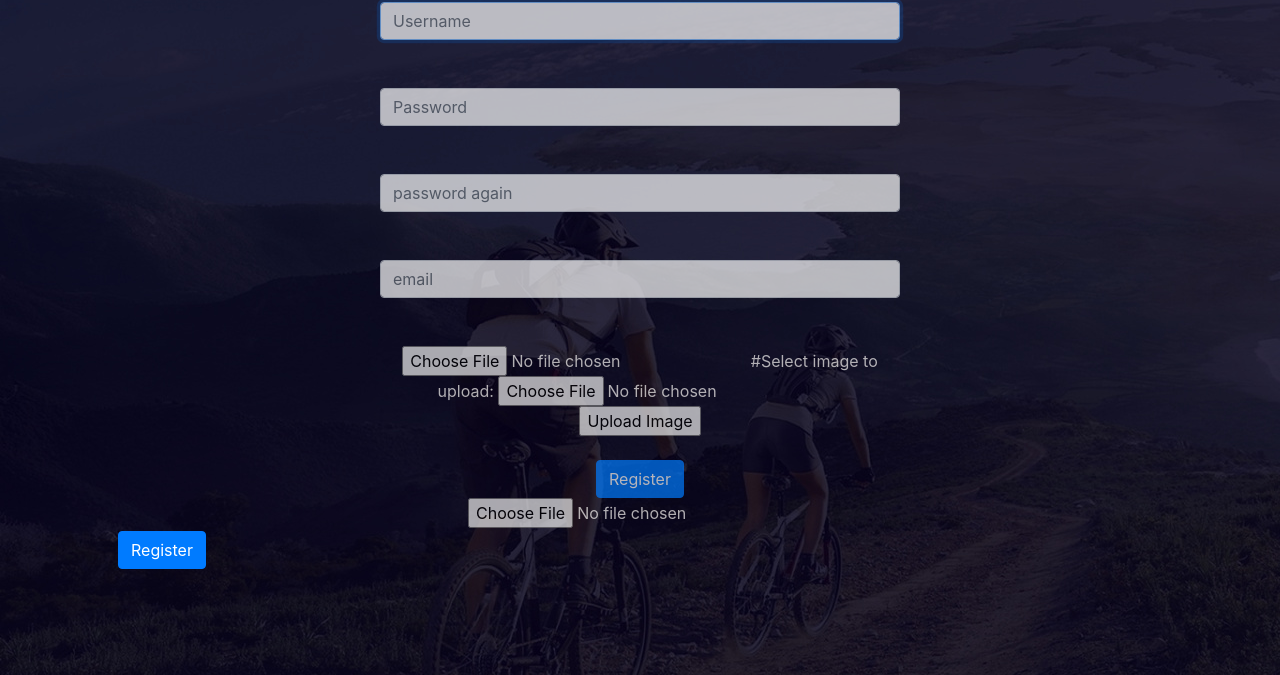
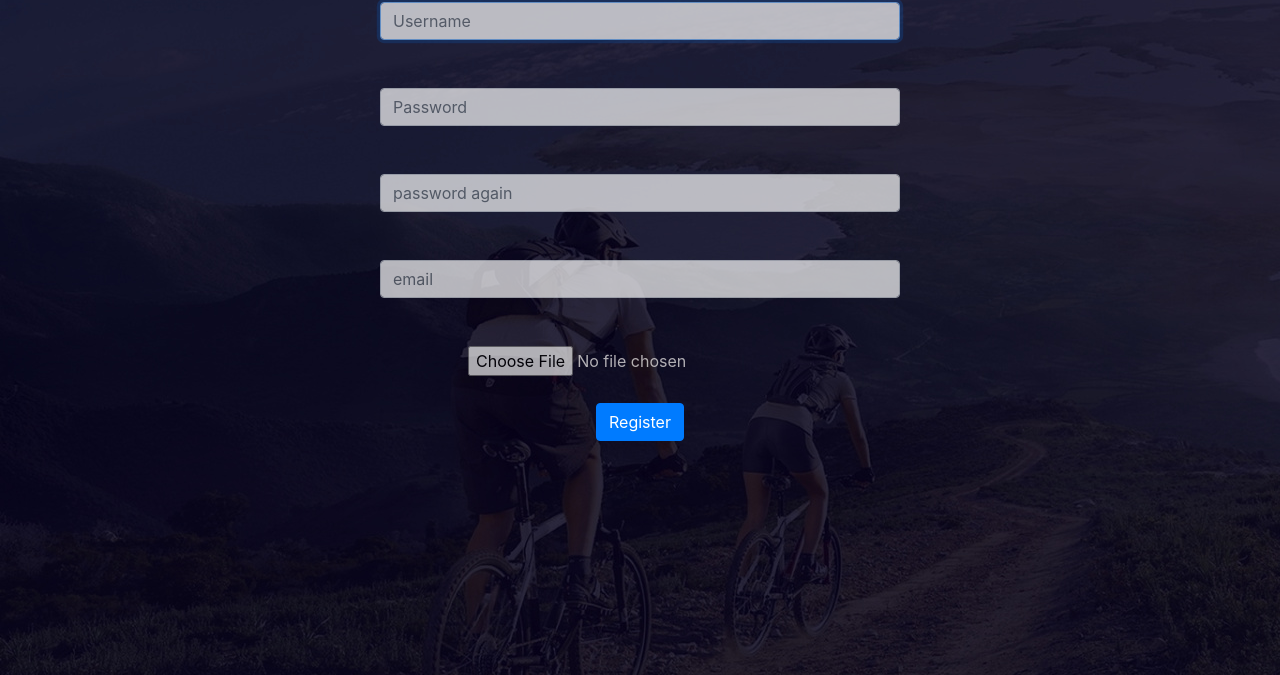
Before and after one commit to mohammmod/final_projectcs50, a Flask app: page /register in a window 1280 px wide. Shown: the part 125-800 px from the top of the page. Run offline with Flask 2, Linux system fonts and the light colour scheme; parts of the project's set-up code (start-up, migrations or seed data) failed here and were passed over; some libraries are stand-ins or nearby versions.

Commit message:
marged version

```diff
--- a/application.py
+++ b/application.py
@@ -7,6 +7,12 @@ from werkzeug.utils import secure_filename
 from helpers import apology, login_required,check_time ,allowed_file
 from data_base import User_Data
 import os
+import smtplib
+
+server = smtplib.SMTP('smtp.gmail.com', 587)
+server.starttls()
+server.login("sportseventsforyou@gmail.com", "ThaerYazen")
+msg = "Welcome in Sport Events Webpage"
 
 
 UPLOAD_FOLDER = 'static'
@@ -137,7 +143,10 @@ def register():
         # Insert the data of the new user
         newUser = sql_man.create_user(username, hash, email ,image)
         if not newUser:
-            return apology("You are Already registered", 400)\
+            return apology("You are Already registered", 400)
+
+        server.sendmail("sportseventsforyou@gmail.com", email, msg)
+        server.quit()
 
         # Remember which user has logged in
         session["id"] = newUser
@@ -163,8 +172,7 @@ def register():
 def AboutUs():
     """AboutUs"""
     return render_template("AboutUs.html")
-    # make this clean
-    # Forget any user_id
+
 
 @app.route("/create", methods=["GET", "POST"])
 @login_required
--- a/templates/AboutUs.html
+++ b/templates/AboutUs.html
@@ -17,7 +17,7 @@
       <div id="about-intro" class="clear">
         <h2>Our Team.</h2>
         <p>We came to Austria in late 2015, we met in a programming course in Vienna in september 2017, and as a final project we agreed on working on an idea which </p>
-        <p>Was the wish of Mohammd's brother who likes sports and wants to meet up new people who share him his interest .</p>
+        <p>Was the wish of Mohammd's brother who likes sports and wants to meet up new people who share him his interest.</p>
         <p>I wish you enjoy this app and we grow bigger with your feedback feel free to contact us on our email:_____</p>
       </div>
 
--- a/templates/mypage.html
+++ b/templates/mypage.html
@@ -21,7 +21,7 @@
         <tbody>
          <body background = "static/Images/dark.jpg">
 
-    <img  class="profile-picture" src="static/{{image}}">
+    <center><img  class="profile-picture" src="static/{{image}}"></center>
 
     </body>
             {% for event in events %}
--- a/templates/register.html
+++ b/templates/register.html
@@ -7,7 +7,7 @@
 {% block main %}
 
    <body background = "static/Images/dark.jpg"></body>
-    <form action="/register" method="post">
+
 
     <!--form action="/register" method="post"-->
     <form action="/register" enctype="multipart/form-data" method="POST">
@@ -18,15 +18,11 @@
             <input class="form-control" name="confirmation" placeholder="password again" type="password"/><br><br>
             <input class="form-control" name="email" placeholder="email" type="email" id="valid_email" class="validate"/><br><br>
 
-             <input type="file" name="pic" accept="image/*">
-             <form action="upload.php" method="post" enctype="multipart/form-data">
-    #Select image to upload:
-            <input type="file" name="fileToUpload" id="fileToUpload">
-            <input type="submit" value="Upload Image" name="submit">
-        </form><br></br>
-        <div class = "Register">
-       <button class="btn btn-primary" type="submit">Register</button>
-       </div>
+
+       <!--form method=post enctype=multipart/form-data>
+      <p><input type=file name=file>
+         <input type=submit value=Upload>
+    </form-->
 
             <input type="file" name="file" placeholder ="upload photo">
 
@@ -46,8 +42,9 @@
         </script>
 
         </div>
-
-        <button class="btn btn-primary" type="submit" value = "uploads">Register</button>
-
+        <br>
+        <center>
+            <button class="btn btn-primary" type="submit" value = "uploads">Register</button>
+        </center>
     </form>
 {% endblock %}
```
Also changed, not shown: templates/create.html (+16 -14 lines), templates/login.html (+0 -14 lines), sport.db, static/DSC_0050.JPG (added), static/WhatsApp_Image_2018-02-02_at_22.58.59.jpeg (added), static/upload.jpeg (added), 1 other file.
